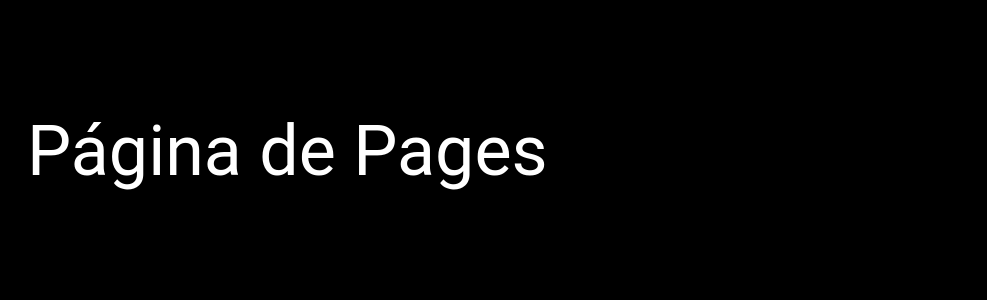
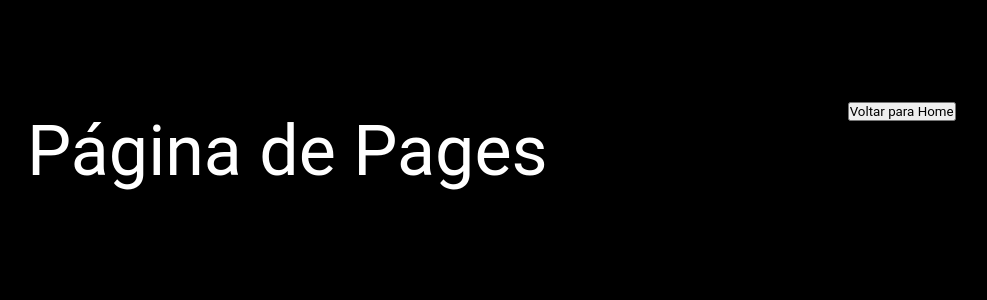
Before and after one commit to jsamuel15/sggs, a React (Create React App) app: page /page in a window 1280 px wide. Shown: the top 300 px of the page, without its empty margins (293-1280 px from the left). Built offline with nearby package versions, Linux system fonts and the light colour scheme.

Commit message:
fix(refactor): subindo codigo adicionando modificações

```diff
--- a/src/FrozenWorldProject/pages/Pags/Page.tsx
+++ b/src/FrozenWorldProject/pages/Pags/Page.tsx
@@ -5,6 +5,7 @@ import {
     Container,
     Header,
     Text,
+    Button,
 } from './pageStyles';
 
 // renders
@@ -12,6 +13,7 @@ const Page: React.FC = () => (
     <Container>
         <Header>
             <Text> Página de Pages </Text>
+            <Button onClick={() => window.location.replace('/home')}>Voltar para Home</Button>
         </Header>
     </Container>
 );
--- a/src/FrozenWorldProject/pages/Pags/pageStyles.ts
+++ b/src/FrozenWorldProject/pages/Pags/pageStyles.ts
@@ -38,3 +38,9 @@ export const Text = styled.text`
     font-size: 70px;
     text-align: center;
 `;
+
+export const Button = styled.button`
+    display: flex;
+    color: ${colors.basic.black}
+    background-color: ${colors.basic.white};
+`;
--- a/src/FrozenWorldProject/pages/about/About.tsx
+++ b/src/FrozenWorldProject/pages/about/About.tsx
@@ -5,6 +5,7 @@ import {
     Container,
     Header,
     Text,
+    Button,
 } from './aboutStyles';
 
 // renders
@@ -13,6 +14,7 @@ const About: React.FC = () => (
         <Header>
             <Text>Página About </Text>
         </Header>
+        <Button onClick={() => window.location.replace('/home')}>Voltar para Home</Button>
     </Container>
 );
 
--- a/src/FrozenWorldProject/pages/about/aboutStyles.ts
+++ b/src/FrozenWorldProject/pages/about/aboutStyles.ts
@@ -39,3 +39,9 @@ export const Text = styled.text`
     font-size: 70px;
     text-align: center;
 `;
+
+export const Button = styled.button`
+    display: flex;
+    color: ${colors.basic.black}
+    background-color: ${colors.basic.white};
+`;
--- a/src/FrozenWorldProject/pages/galery/Galeria.tsx
+++ b/src/FrozenWorldProject/pages/galery/Galeria.tsx
@@ -5,6 +5,7 @@ import {
     Container,
     Header,
     Text,
+    Button,
 } from './galeriaStyles';
 
 // renders
@@ -13,6 +14,7 @@ const Galeria: React.FC = () => (
         <Header>
             <Text>Página Galeria</Text>
         </Header>
+        <Button onClick={() => window.location.replace('/home')}>Voltar para Home</Button>
     </Container>
 );
 
--- a/src/FrozenWorldProject/pages/galery/galeriaStyles.ts
+++ b/src/FrozenWorldProject/pages/galery/galeriaStyles.ts
@@ -39,3 +39,9 @@ export const Text = styled.text`
     font-size: 70px;
     text-align: center;
 `;
+
+export const Button = styled.button`
+    display: flex;
+    color: ${colors.basic.black}
+    background-color: ${colors.basic.white};
+`;
--- a/src/FrozenWorldProject/pages/our team/Equipe.tsx
+++ b/src/FrozenWorldProject/pages/our team/Equipe.tsx
@@ -5,6 +5,7 @@ import {
     Container,
     Header,
     Text,
+    Button,
 } from './equipeStyles';
 
 // renders
@@ -13,6 +14,7 @@ const Equipe: React.FC = () => (
         <Header>
             <Text>Página our team</Text>
         </Header>
+        <Button onClick={() => window.location.replace('/home')}>Voltar para Home</Button>
     </Container>
 );
 
--- a/src/FrozenWorldProject/pages/our team/equipeStyles.ts
+++ b/src/FrozenWorldProject/pages/our team/equipeStyles.ts
@@ -39,3 +39,9 @@ export const Text = styled.text`
     font-size: 70px;
     text-align: center;
 `;
+
+export const Button = styled.button`
+    display: flex;
+    color: ${colors.basic.black}
+    background-color: ${colors.basic.white};
+`;
```
